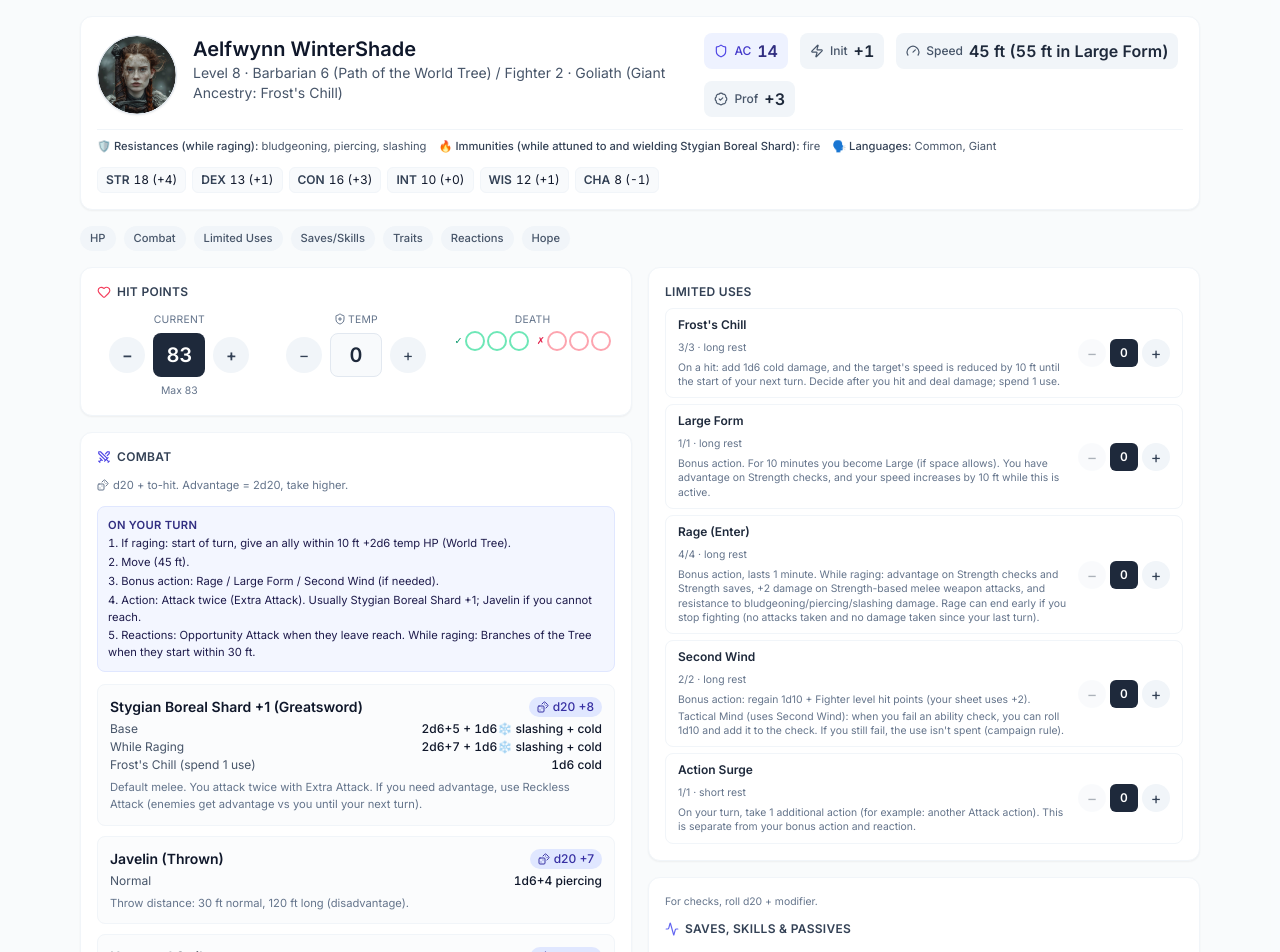
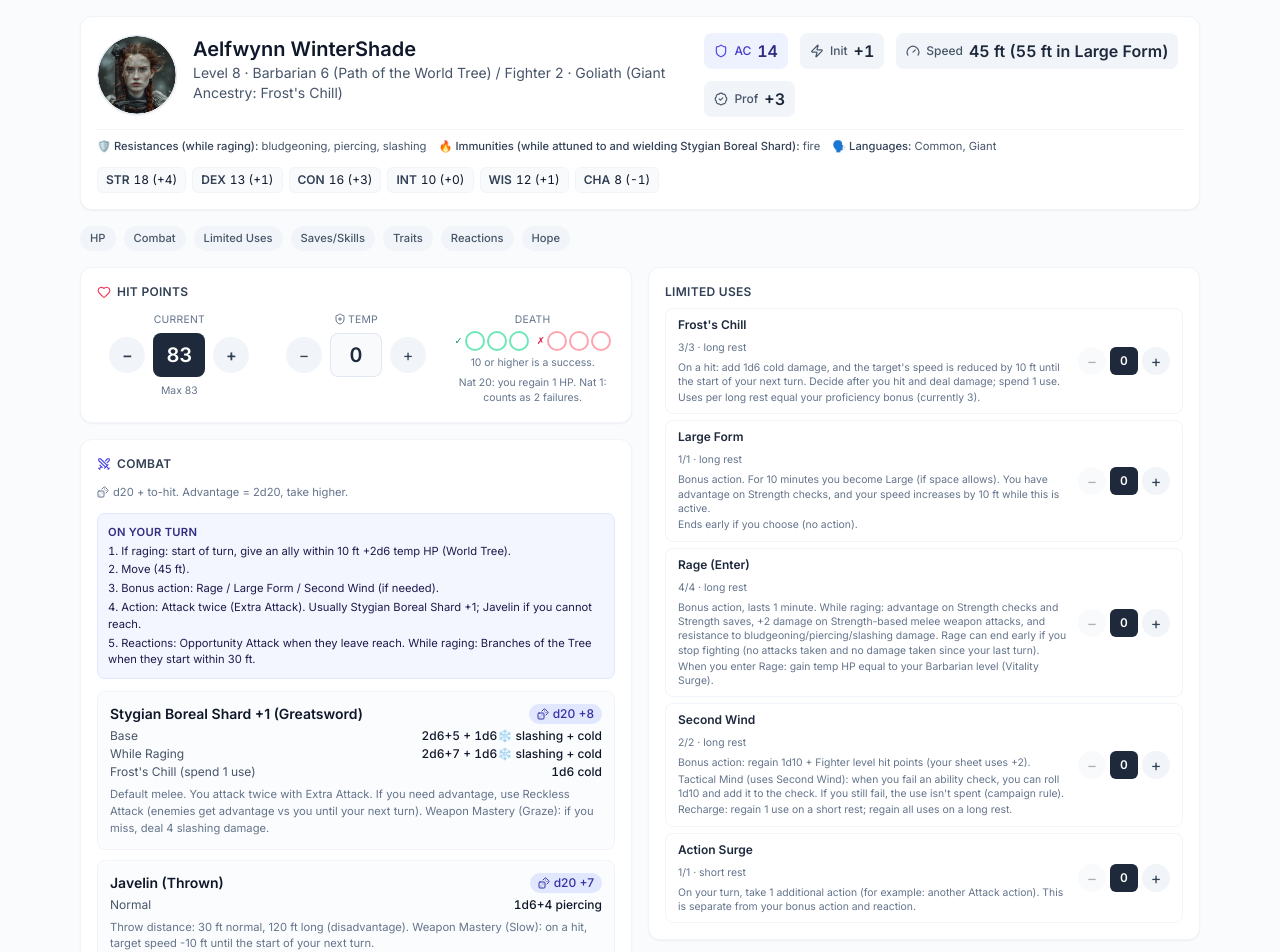
Before and after one commit to TheineAddict/Null-Expected, a React (Vite) app: page /character-sheet-app/aelfwynn in a window 1280 px wide. Shown: the top 952 px of the page. Built offline with nearby package versions, Linux system fonts and the light colour scheme.

Commit message:
Enhance LimitedUsesSection with detailed descriptions, update Aelfwynn character data to include weapon mastery effects, and add success/failure notes in HpPanel for clarity.

```diff
--- a/src/apps/character-sheet/components/HpPanel.tsx
+++ b/src/apps/character-sheet/components/HpPanel.tsx
@@ -104,6 +104,10 @@ export const HpPanel: React.FC<HpPanelProps> = ({ character, state, actions }) =
               ))}
             </div>
           </div>
+          <p className="text-[0.65rem] text-slate-500 text-center">10 or higher is a success.</p>
+          <p className="text-[0.65rem] text-slate-500 text-center">
+            Nat 20: you regain 1 HP. Nat 1: counts as 2 failures.
+          </p>
         </div>
       </div>
     </section>
--- a/src/apps/character-sheet/components/LimitedUsesSection.tsx
+++ b/src/apps/character-sheet/components/LimitedUsesSection.tsx
@@ -9,14 +9,22 @@ interface LimitedUsesSectionProps {
 }
 
 const LIMITED_USE_DESCRIPTIONS: Record<string, string | string[]> = {
-  'frosts-chill':
+  'frosts-chill': [
     "On a hit: add 1d6 cold damage, and the target's speed is reduced by 10 ft until the start of your next turn. Decide after you hit and deal damage; spend 1 use.",
-  'large-form':
+    "Uses per long rest equal your proficiency bonus (currently 3).",
+  ],
+  'large-form': [
     "Bonus action. For 10 minutes you become Large (if space allows). You have advantage on Strength checks, and your speed increases by 10 ft while this is active.",
-  rage: "Bonus action, lasts 1 minute. While raging: advantage on Strength checks and Strength saves, +2 damage on Strength-based melee weapon attacks, and resistance to bludgeoning/piercing/slashing damage. Rage can end early if you stop fighting (no attacks taken and no damage taken since your last turn).",
+    "Ends early if you choose (no action).",
+  ],
+  rage: [
+    "Bonus action, lasts 1 minute. While raging: advantage on Strength checks and Strength saves, +2 damage on Strength-based melee weapon attacks, and resistance to bludgeoning/piercing/slashing damage. Rage can end early if you stop fighting (no attacks taken and no damage taken since your last turn).",
+    "When you enter Rage: gain temp HP equal to your Barbarian level (Vitality Surge).",
+  ],
   'second-wind': [
     "Bonus action: regain 1d10 + Fighter level hit points (your sheet uses +2).",
     "Tactical Mind (uses Second Wind): when you fail an ability check, you can roll 1d10 and add it to the check. If you still fail, the use isn't spent (campaign rule).",
+    "Recharge: regain 1 use on a short rest; regain all uses on a long rest.",
   ],
   'action-surge':
     "On your turn, take 1 additional action (for example: another Attack action). This is separate from your bonus action and reaction.",
--- a/src/apps/character-sheet/data/characters/aelfwynn.ts
+++ b/src/apps/character-sheet/data/characters/aelfwynn.ts
@@ -130,7 +130,7 @@ export const aelfwynn: CharacterSheet = {
         },
       ],
       whenToUse:
-        'Default melee. You attack twice with Extra Attack. If you need advantage, use Reckless Attack (enemies get advantage vs you until your next turn).',
+        'Default melee. You attack twice with Extra Attack. If you need advantage, use Reckless Attack (enemies get advantage vs you until your next turn). Weapon Mastery (Graze): if you miss, deal 4 slashing damage.',
     },
     {
       id: 'javelin-thrown',
@@ -146,7 +146,8 @@ export const aelfwynn: CharacterSheet = {
           notes: 'Range 30 ft / 120 ft. Weapon Mastery: Slow (on hit, target speed -10 ft until your next turn).',
         },
       ],
-      whenToUse: 'Throw distance: 30 ft normal, 120 ft long (disadvantage).',
+      whenToUse:
+        'Throw distance: 30 ft normal, 120 ft long (disadvantage). Weapon Mastery (Slow): on a hit, target speed -10 ft until the start of your next turn.',
     },
     {
       id: 'unarmed-strike',
@@ -269,7 +270,7 @@ export const aelfwynn: CharacterSheet = {
       type: 'Passive',
       summary: 'You count as one size larger for carrying, pushing, dragging, and lifting.',
       details:
-        'You count as one size larger when determining your carrying capacity and the weight you can push, drag, or lift.',
+        'You count as one size larger when determining your carrying capacity and the weight you can push, drag, or lift. You also have advantage on checks to end the Grappled condition on yourself.',
     },
   ],
 
```
